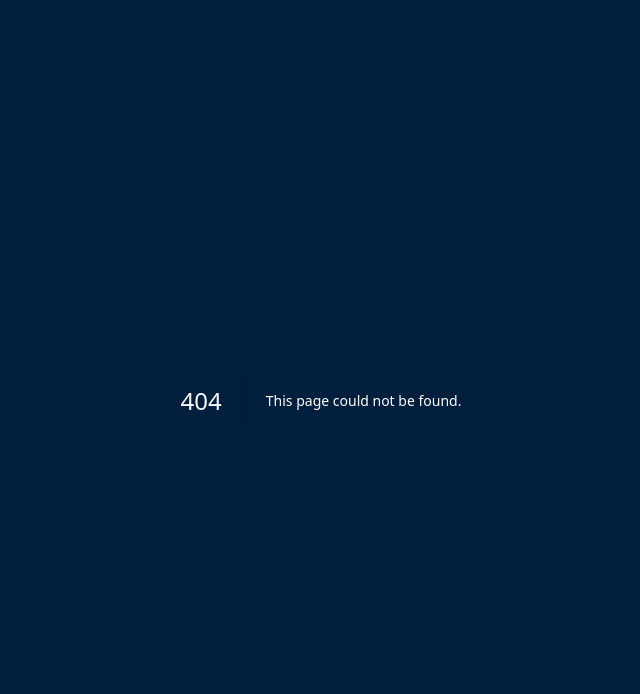
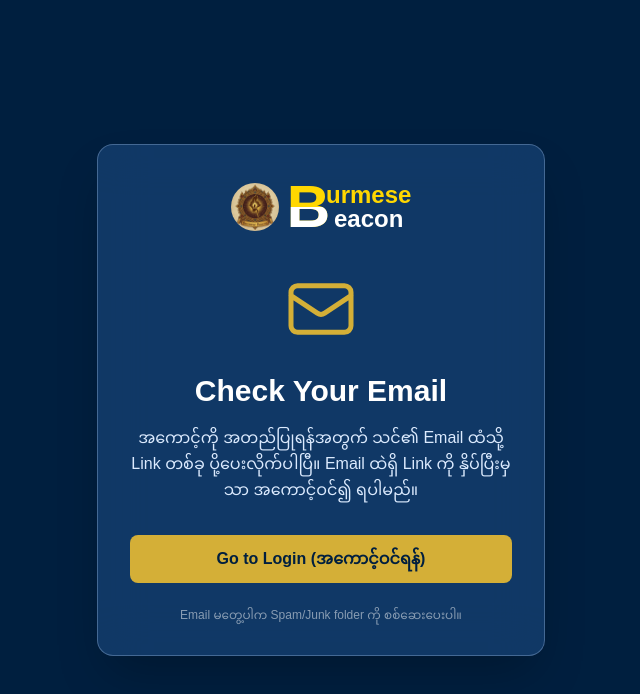
Before and after one commit to bestlifepartnersresources/burmesebeacon, a Next.js app: page /check-email in a window 1280 px wide. Before the commit this address had no page. Shown: the top 694 px of the page, without its empty margins (319-959 px from the left). Built offline with nearby package versions, Linux system fonts and the light colour scheme.

Commit message:
added check-email page and fixed login flow

```diff
--- /dev/null
+++ b/src/app/check-email/page.tsx
@@ -0,0 +1,50 @@
+'use client'
+
+import { useSearchParams } from 'next/navigation'
+import Link from 'next/link'
+import Logo from '@/components/Logo'
+
+
+export default function CheckEmailPage() {
+  const searchParams = useSearchParams()
+  const email = searchParams.get('email') || ''
+  const password = searchParams.get('password') || ''
+  const loginUrl = `/login?email=${encodeURIComponent(email)}&password=${encodeURIComponent(password)}`
+  return (
+    <div className="min-h-screen bg-[#001f3f] flex items-center justify-center p-4">
+      <div className="w-full max-w-md bg-blue-400/20 backdrop-blur-xl border border-blue-200/30 rounded-2xl p-8 text-center shadow-2xl">
+
+        <div className="flex justify-center mb-8">
+          <Logo />
+        </div>
+
+        {/* Email Icon */}
+        <div className="mb-6 flex justify-center text-[#D4AF37]">
+          <svg className="w-20 h-20" fill="none" stroke="currentColor" viewBox="0 0 24 24">
+            <path strokeLinecap="round" strokeLinejoin="round" strokeWidth="1.5" d="M3 8l7.89 5.26a2 2 0 002.22 0L21 8M5 19h14a2 2 0 002-2V7a2 2 0 00-2-2H5a2 2 0 00-2 2v10a2 2 0 002 2z" />
+          </svg>
+        </div>
+
+        <h1 className="text-2xl sm:text-3xl font-bold text-white mb-4">
+          Check Your Email
+        </h1>
+
+        <p className="text-blue-100 mb-8 leading-relaxed">
+          အကောင့်ကို အတည်ပြုရန်အတွက် သင်၏ Email ထံသို့ Link တစ်ခု ပို့ပေးလိုက်ပါပြီ။
+          Email ထဲရှိ Link ကို နှိပ်ပြီးမှသာ အကောင့်ဝင်၍ ရပါမည်။
+        </p>
+
+        <Link
+          href={loginUrl}
+          className="inline-block w-full bg-[#D4AF37] text-[#001f3f] py-3 px-6 rounded-lg font-bold hover:bg-[#B8962E] transition-all duration-300"
+        >
+          Go to Login (အကောင့်ဝင်ရန်)
+        </Link>
+
+        <p className="mt-6 text-xs text-white/50">
+          Email မတွေ့ပါက Spam/Junk folder ကို စစ်ဆေးပေးပါ။
+        </p>
+      </div>
+    </div>
+  )
+}
--- a/src/app/signup/page.tsx
+++ b/src/app/signup/page.tsx
@@ -37,16 +37,15 @@ export default function SignUp() {
           detail: { message: 'အကောင့်ဖွင့်ရာတွင် အမှားအယွင်းရှိပါသည်။ ပြန်လည်ကြိုးစားကြည့်ပါ။' }
         }))
       } else {
-        // ၃။ အောင်မြင်ရင် Notification ပြပြီး Login ဆီကို data တွေပါ ပို့မယ်
-        window.dispatchEvent(new CustomEvent('notify', {
-          detail: { message: 'အကောင့်ဖွင့်ခြင်း အောင်မြင်ပါသည်။' }
-        }))
+  window.dispatchEvent(new CustomEvent('notify', {
+    detail: { message: 'အကောင့်ဖွင့်ခြင်း အောင်မြင်ပါသည်။ Email ကို စစ်ဆေးပေးပါ။' }
+  }))
 
-        // ခေတ္တစောင့်ပြီး Login ကို လွှတ်လိုက်မယ် (Email/Password ပါ တစ်ခါတည်း ပါသွားမယ်)
-        setTimeout(() => {
-          router.push(`/login?email=${encodeURIComponent(email)}&password=${encodeURIComponent(password)}`)
-        }, 1500)
-      }
+  setTimeout(() => {
+    // email နဲ့ password ကို check-email ဆီ ပို့လိုက်မယ်
+    router.push(`/check-email?email=${encodeURIComponent(email)}&password=${encodeURIComponent(password)}`)
+  }, 1500)
+}
     } catch (error) {
       window.dispatchEvent(new CustomEvent('notify', {
         detail: { message: 'တစ်ခုခု မှားယွင်းနေပါသည်။ ပြန်လည်ကြိုးစားပါ။' }
--- a/src/proxy.ts
+++ b/src/proxy.ts
@@ -25,6 +25,7 @@ export function proxy(request: NextRequest) {
     pathname === '/' ||
     pathname === '/login' ||
     pathname === '/signup' ||
+    pathname === '/check-email' ||
     pathname === '/admin-nmw' ||
     pathname.startsWith('/view-pdf')
 
```
